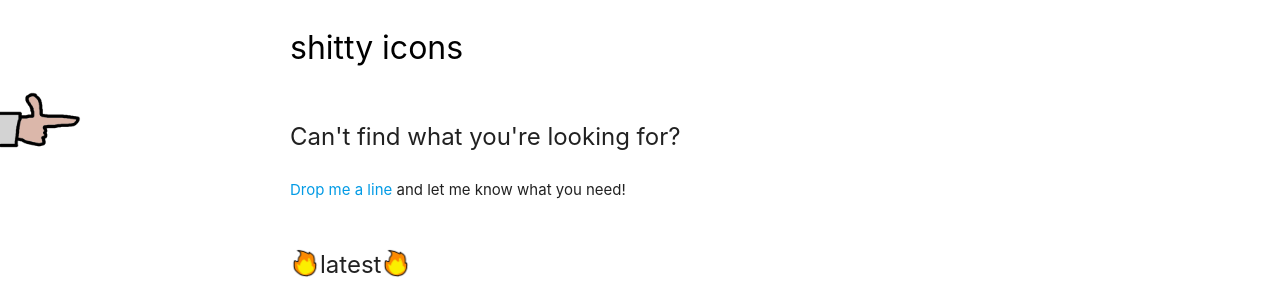
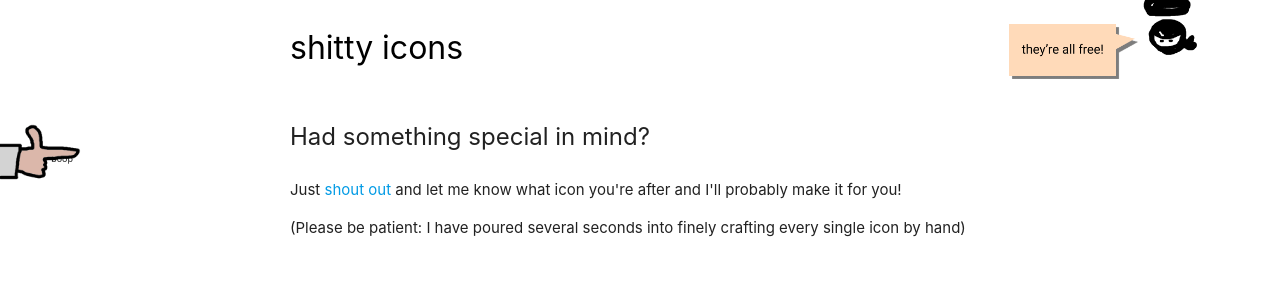
Before and after one commit to oschebell/shittyicons, a Vue app in the folder ninja-smoothies/: page /#/ in a window 1280 px wide. Shown: the top 285 px of the page. Built offline with nearby package versions, Linux system fonts and the light colour scheme; no server answers; the database is empty.

Commit message:
Added a ninja

```diff
--- a/ninja-smoothies/src/components/Index.vue
+++ b/ninja-smoothies/src/components/Index.vue
@@ -11,10 +11,20 @@
   </form>
 </div>
 
-<img class="hand" src="../assets/handpoint.png" alt="" />
+<img class="hand" src="../assets/handpoint.png" alt=""/>
+<img class="ninja" src="../assets/ninja.png" alt="" />
+<img class="free" src="../assets/free.png" alt="" />
+
+<!-- <p>Find an excuse to let one of these bad boys off the chain and I personally guarantee you'll be the envy of all your co-workers.</p> -->
+<!-- <span>Jazz up your Slack and be the envy of all your colleagues and coworkers!</span> -->
+<span></span>
   <span class="intro">
-    <p class="cantfind">Can't find what you're looking for?</p>
-    <p><a href="#">Drop me a line</a> and let me know what you need!</p>
+
+    <p class="cantfind">Had something special in mind?</p>
+
+    <p>Just <a class="twitter-share-button"
+  href="https://twitter.com/intent/tweet?text=@oschebella+%23shittyicons+">shout out</a> and let me know what icon you're after and I'll probably make it for you!</p>
+  <p>(Please be patient: I have poured several seconds into finely crafting every single icon by hand)</p>
   </span>
 
 <div class="shout-box">
@@ -25,7 +35,7 @@
 
   <div class="index container">
 
-
+<span class="boop">boop</span>
 
     <div class="card" v-for="icon in icons" :key="icon.id">
       <div class="card-content">
@@ -97,12 +107,16 @@ export default {
   margin: auto;
 }
 
+h1 {
+  font-size: 32px;
+}
  .feedback {
   text-align: center;
   margin: 0px;
 }
 .container {
   margin: -20px;
+
 }
 .img-valign {
   vertical-align: middle;
@@ -133,19 +147,47 @@ input[type="email"]:active {
 
 .hand {
   position:fixed;
-  top: 10%;
+  top: 14%;
   left:0%;
   height: 6rem;
   width: 6rem;
-  transition: 1.5s;
+  transition: 1.2s;
+  z-index: 90;
+}
+
+.boop {
+  position:fixed;
+  top: 19%;
+  left:4%;
+  z-index: -1;
+  font-size: .6rem;
+}
+
+.ninja {
+  transform: rotate(180deg);
+  position:fixed;
+  top:-9px;
+  right:6%;
+  width: 70px;
+  height: 70px;
+  z-index: 90;
+}
+
+.free {
+  position:fixed;
+  top:3%;
+  right:11%;
+  height: 55px;
+  z-index: 100;
 }
 
 .hand:hover {
   position:fixed;
-  top: 10%;
+  top: 14%;
   left:-30px;
   height: 6rem;
   width: 6rem;
+  z-index: 89;
 }
 
 .feedback {
@@ -155,10 +197,11 @@ input[type="email"]:active {
  position:fixed;
  bottom: -135px;
  left: 3%;
+ transition: 0.5s;
+ z-index: 100;
 }
 
-
-button:focus {
+button:active {
   background-color: peachpuff;
 }
 
@@ -169,6 +212,7 @@ button:focus {
  position:fixed;
  bottom: -1px;
  left: 3%;
+ z-index: 100;
 }
 
 .cantfind {
```
Also changed, not shown: ninja-smoothies/src/assets/free.png (added), ninja-smoothies/src/assets/ninja.png (added).
